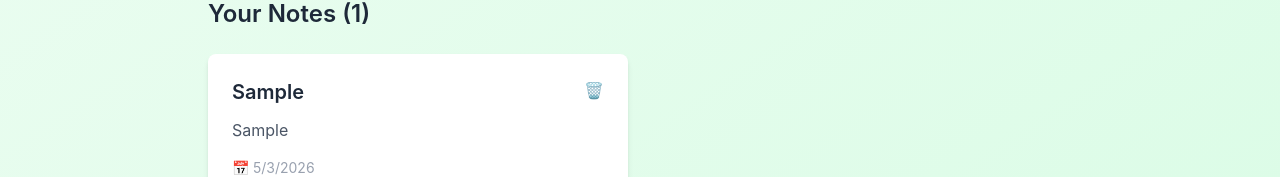
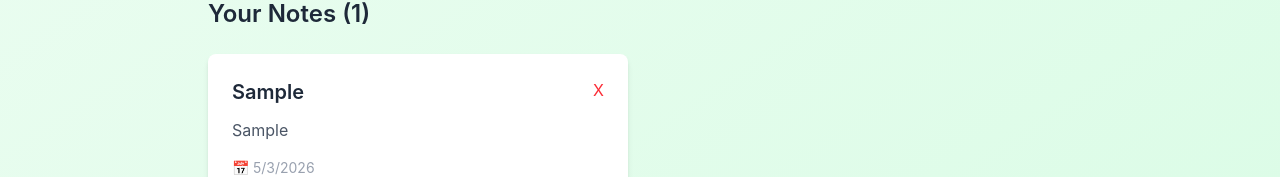
Before and after one commit to iyasirsadpara/NoteAppDeploy, a React (Vite) app: page / in a window 1280 px wide. Both pictures are taken after typing "Sample", "Sample" into the empty fields and a click on the button "Add Note". Shown: the part 628-805 px from the top of the page. Built offline with nearby package versions, Linux system fonts and the light colour scheme.

Commit message:
initail commit

```diff
--- a/src/App.jsx
+++ b/src/App.jsx
@@ -121,7 +121,7 @@ const App = () => {
                       onClick={() => deleteNote(note.id)}
                       className="text-red-500 hover:text-red-700"
                     >
-                      🗑️
+                      X
                     </button>
                   </div>
 
```
